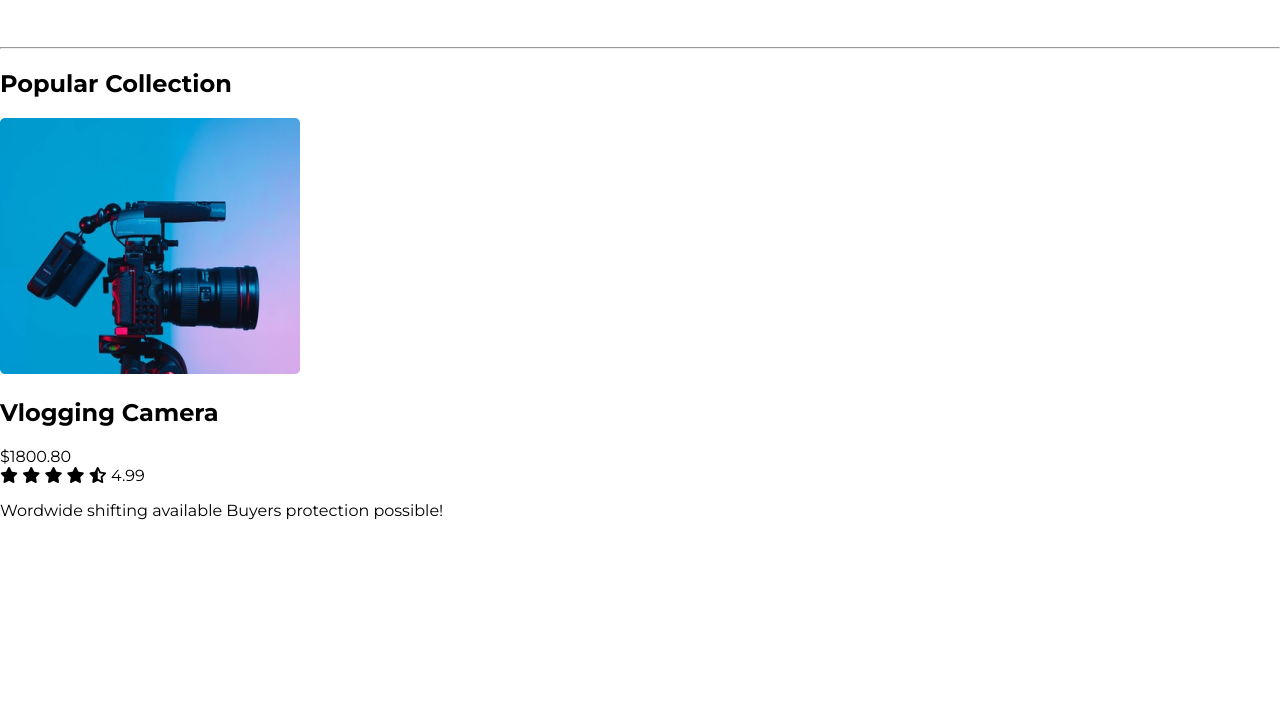
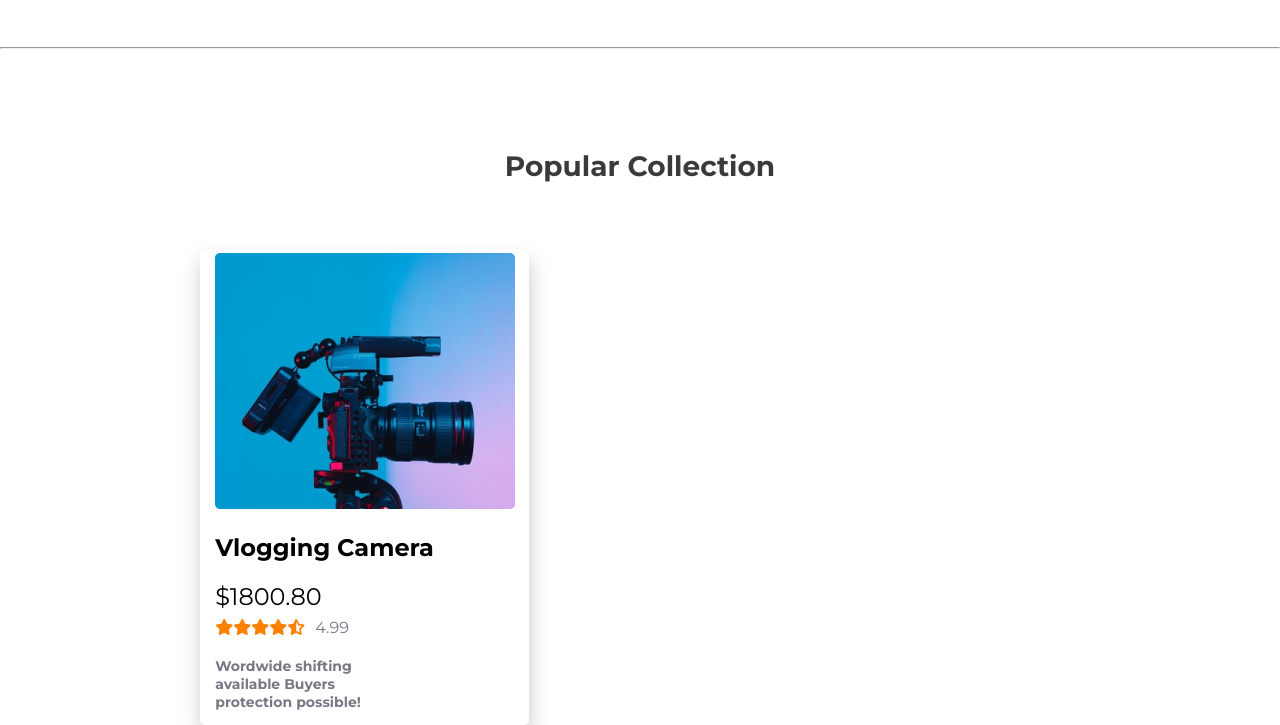
Before and after one commit to YASINARAFAT88/influencer-, a plain HTML site: page index.html in a window 1280 px wide. Shown: the part 569-1294 px from the top of the page. Before the commit the page ends 1105 px from the top, so only its background shows below. Drawn offline with Linux system fonts and the light colour scheme.

Commit message:
Second push

```diff
--- a/index.html
+++ b/index.html
@@ -45,26 +45,28 @@
             Body Section
         -------------------->
         <section>
-            <h2>Popular Collection</h2>
+            <h2 id="collection">Popular Collection</h2>
+            <div class="shopping-card">
                 <div class="product-img">
                     <img class="img-resize" src="images/camera.png" alt="">
                 </div>
                 <div class="camera-detail">
                     <h2>Vlogging Camera</h2>
-                <span>$1800.80</span>
+                    <span class="price">$1800.80</span>
                     <div class="rating">
                         <i class="fas fa-star"></i>
                         <i class="fas fa-star"></i>
                         <i class="fas fa-star"></i>
                         <i class="fas fa-star"></i>
                         <i class="fas fa-star-half-alt"></i>
-                    <span>4.99</span>
+                        <span class="point">4.99</span>
                     </div>
                     <div class="rating-details">
                         <p>Wordwide shifting available
                             Buyers protection possible!</p>
                     </div>
                 </div>
+            </div>
         </section>
     </main>
 </body>
--- a/style.css
+++ b/style.css
@@ -53,17 +53,82 @@ body{
     background: #E02C6D;
     padding: 10px;
     border-radius: 20px;
-    transition: .5s linear;
+    transition: .5s linear ;
     text-align: center;
+    animation-name: button;
+    animation-duration: 3s;
+    animation-iteration-count: infinite;
 }
 .iocn-button:hover{
     width: 250px;
     padding: 10px;
     cursor: pointer;
 }
+@keyframes button {
+    0%   {background-color: #E02C6D;}
+    25%  {background-color: purple;}
+    50%  {background-color: rgb(162, 0, 255);}
+    100% {background-color: rgb(95, 47, 109);}
+  }
 .heading-img .img{
     width: 440px;
 }
 .images{
     width: 440px;
 }
+hr{
+
+}
+
+/*----------------------
+   Header Section End
+----------------------*/
+
+#collection{
+    color: #3A3A3A;
+    text-align: center;
+    font-size: 28px;
+    height: 70px;
+    margin-top: 100px;
+}
+.shopping-card{
+    display: flex;
+    flex-direction: column;
+    justify-content: flex-end;
+    align-items: center;
+    width: 329px;
+    height: 476px;
+    margin-top: 30px;
+    margin-left: 200px;
+    box-shadow: 1px 11px 20px rgba(128, 128, 128, 0.411);
+    border-radius: 5px;
+}
+.img-resize{
+    width: 300px;
+    height: 256px;
+}
+.camera-detail{
+    margin-right: 80px;
+}
+.price{
+    font-size: 24px;
+    width: 82px;
+}
+.rating{
+    display: flex;
+    align-items: center;
+    width: 122px;
+    height: 32px;
+    color: #FB8200;
+}
+.point{
+    color: #787885;
+    margin-left: 10px;
+}
+.rating-details{
+    width: 196px;
+    font-weight: 700;
+    font-size: 14px;
+    color: #787885;
+
+}
```
Lines whose indentation alone changed are shown as unchanged.
